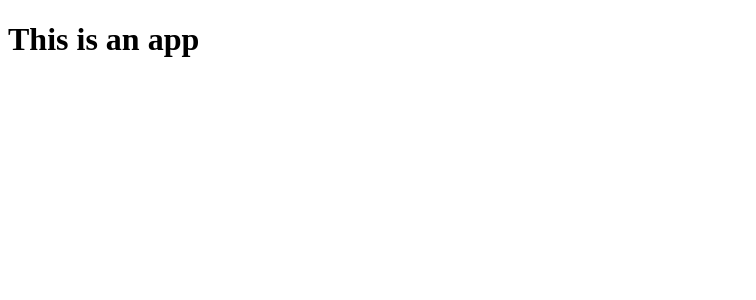
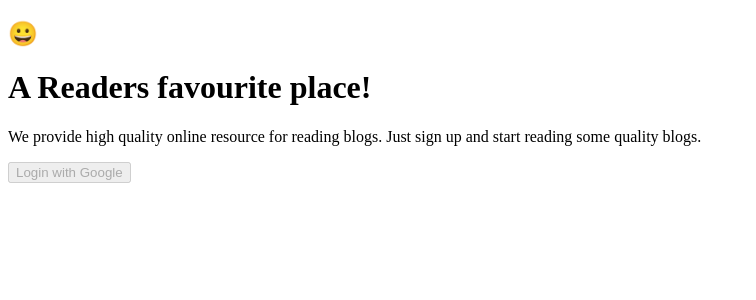
Before and after one commit to larrycastillo2009/final-fantasy-react-blog, a React (Create React App) app in the folder finalfantasy/: page / in a window 1280 px wide. Shown: the top 300 px of the page, without its empty margins (0-756 px from the left). Built offline with nearby package versions, Linux system fonts and the light colour scheme.

Commit message:
homepage component created

```diff
--- a/finalfantasy/src/App.js
+++ b/finalfantasy/src/App.js
@@ -1,10 +1,10 @@
 import React from 'react'
+import Homepage from "./Components/Homepage";
 
 const App = () => {
     return (
         <div className="app">
-            <h1>This is an app</h1>
-
+        <Homepage/>
         </div>
     )
 }
--- /dev/null
+++ b/finalfantasy/src/Components/Homepage.js
@@ -0,0 +1,35 @@
+import React from 'react';
+import GoogleLogin from "react-google-login";
+
+const Homepage = () => {
+    const login = (response) => {
+        console.log(response);
+    }
+    return (
+        <div className="Home__page">
+            <div className="login__message">
+                <h2>&#128512; </h2>
+                <h1>A Readers favourite place!</h1>
+                <p>
+                    We provide high quality online resource for reading blogs. Just sign
+                    up and start reading some quality blogs.
+                </p>
+                <GoogleLogin clientId=""
+                render={(renderProps) =>(
+                    <button
+                        onClick={renderProps.onClick}
+                        disabled={renderProps.disabled}
+                        className="login__button">
+                        Login with Google
+                    </button>
+
+                )} onSuccess={login}
+                onFailure={login}
+                isSignedIn={true}
+                cookiePolicy={'single_host_origin'}></GoogleLogin>
+            </div>
+        </div>
+    )
+}
+
+export default Homepage;
```
